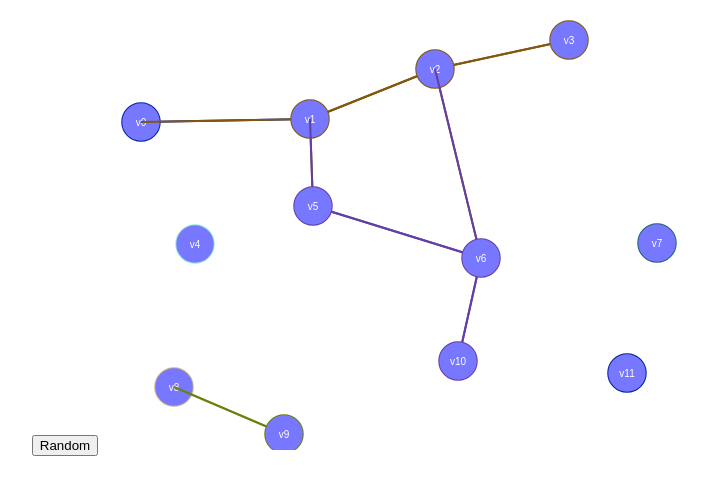
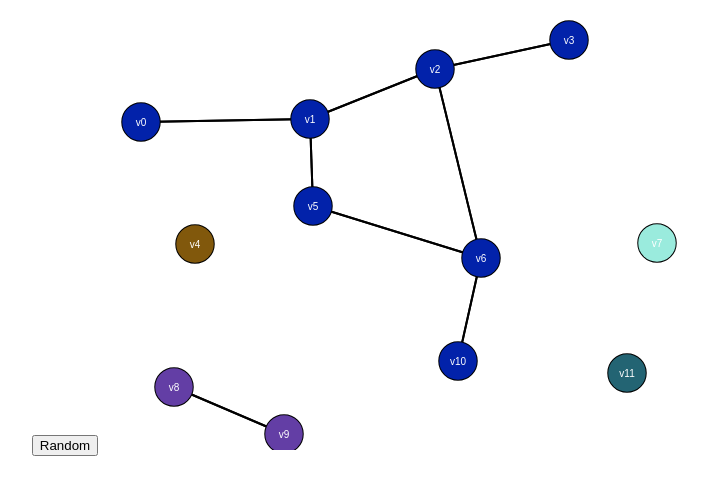
Before and after one commit to bloominstituteoftechnology/Sprint-Challenge--Graphs, a React (Create React App) app in the folder graph_dfs_debug/: page / in a window 1280 px wide. Shown: the top 494 px of the page, without its empty margins (275-983 px from the left). Built offline with nearby package versions, Linux system fonts and the light colour scheme.

Commit message:
fixed vert fill color and dfs bug

```diff
--- a/graph_dfs_debug/src/App.js
+++ b/graph_dfs_debug/src/App.js
@@ -38,20 +38,22 @@ class GraphView extends Component {
 
     // Draw the edges
     ctx.lineWidth = 2;
-    ctx.strokeStyle = color;
+    ctx.fillStyle = color;
 
     for (let v of vertexes) { // From this vert
+      console.log(v);
       for (let e of v.edges) { // To all these verts
         const v2 = e.destination;
         ctx.beginPath();
         ctx.moveTo(v.pos.x, v.pos.y);
         ctx.lineTo(v2.pos.x, v2.pos.y);
+        // ctx.fill();
         ctx.stroke();
       }
     }
 
     // Draw the verts on top
-    ctx.fillStyle = '#77f';
+    ctx.fillStyle = color;
 
     for (let v of vertexes) {
       ctx.beginPath();
--- a/graph_dfs_debug/src/graph.js
+++ b/graph_dfs_debug/src/graph.js
@@ -123,7 +123,7 @@ export class Graph {
     stack.push(start);
 
     while (stack.length > 0) {
-      const u = stack.pop();
+      const u = stack.shift();
       if (u.color === 'white') {
         u.color = 'gray';
 
@@ -132,7 +132,6 @@ export class Graph {
         }
       }
 
-      stack.shift(); // de-stack
       u.color = 'black';
 
       component.add(u);
```
